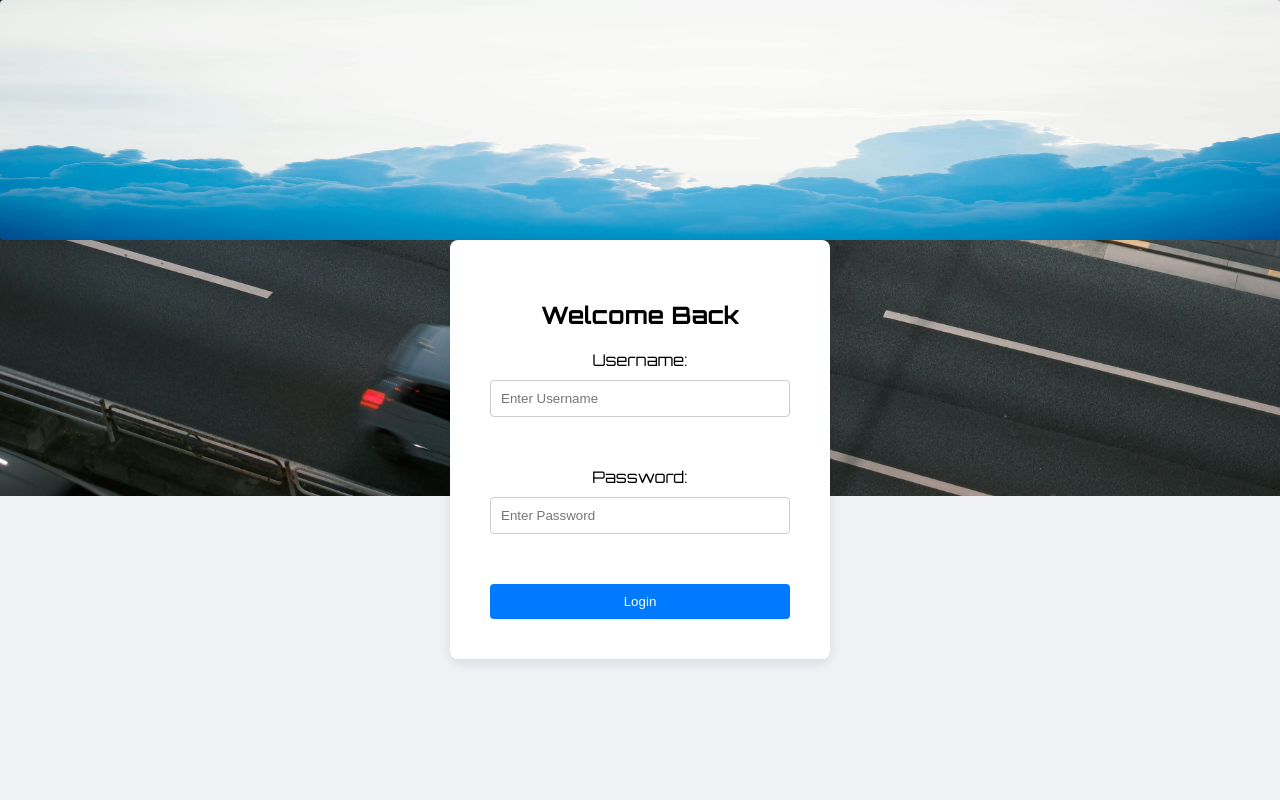
After one commit to Spulp45/cisc4900, a Flask app: page /login in a window 1280 px wide. The commit adds this page. Run offline with Flask 3, Linux system fonts and the light colour scheme; parts of the project's set-up code (start-up, migrations or seed data) failed here and were passed over.

Commit message:
add login and started style

```diff
--- a/app.py
+++ b/app.py
@@ -12,6 +12,13 @@ app = Flask(__name__)
 app.secret_key = json.load(open("secret.json"))["SECRET_KEY"]
 app.config['UPLOAD_DIRECTORY'] = json.load(open("config.json"))["UPLOAD_DIRECTORY"]
 app.config['ALLOWED_EXTENSIONS'] = json.load(open("config.json"))["ALLOWED_EXTENSIONS"]
+
+
+@app.route('/login')
+def login():
+    # This looks for a file named login.html inside a 'templates' folder
+    return render_template('login.html')
+
 
 
 @app.route('/')
--- /dev/null
+++ b/static/styleForWeb/login.css
@@ -0,0 +1,73 @@
+body {
+    background-color: #f0f2f5;
+    font-family: 'Orbitron', sans-serif;
+    display: flex;
+    flex-direction: column;
+    justify-content: flex-start;
+    align-items: center;
+    height: 100vh;
+    margin: 0;
+}
+
+.login-container {
+    background: white;
+    padding: 40px; /* This is what makes the photo look "small" and centered */
+    border-radius: 8px;
+    box-shadow: 0 4px 12px rgba(0,0,0,0.1);
+    text-align: center;
+    width: 300px;
+}
+
+.top-photo {
+    width: 100%;
+    height: 30vh;
+    overflow: hidden;
+    display: flex;
+    justify-content: center;
+    /*margin-bottom: 20px;*/
+}
+
+.top-photo img {
+    width: 100%;       /* Force the photo to fill the width */
+    height: 100%;      /* Force the photo to fill the height */
+    display: block;
+    margin: 0 auto;
+    border-radius: 4px; /* Optional: rounds the photo corners slightly */
+}
+
+#bg-img {
+    /* 1. This "pins" it so it doesn't move */
+    position: fixed;
+    top: 0;
+    left: 0;
+
+    /* 2. This makes it cover the whole screen */
+    width: 100%;
+    height: 62%;
+
+    /* 3. This ensures it stays BEHIND the login box */
+    z-index: -1;
+
+    /* 4. This prevents the road from looking squished */
+    object-fit: cover;
+}
+
+input {
+    display: block;
+    width: 100%;
+    margin: 10px 0;
+    padding: 10px;
+    border: 1px solid #ccc;
+    border-radius: 4px;
+    box-sizing: border-box; /* Prevents input from sticking out of the box */
+}
+
+button {
+    width: 100%;
+    padding: 10px;
+    background-color: #007bff;
+    color: white;
+    border: none;
+    border-radius: 4px;
+    cursor: pointer;
+}
--- a/templates/home.html
+++ b/templates/home.html
@@ -10,6 +10,10 @@
   <body>
     <div class="container">
       <h1>Welcome to My Driving App</h1>
+
+        <div class = "NovBar">
+          {{ func.home_page_button("all_trips", link = url_for('all_trips')) }}
+        </div>
 
       <!-- GPX Upload Form -->
       <div class="upload-section">
--- /dev/null
+++ b/templates/login.html
@@ -0,0 +1,35 @@
+<!DOCTYPE html>
+<html>
+<head>
+    <title>Login - GPX Project</title>
+    <link href="https://fonts.googleapis.com/css2?family=Orbitron:wght@400;700&display=swap" rel="stylesheet">
+    <link rel="stylesheet" href="{{ url_for('static', filename='styleForWeb/login.css') }}">
+</head>
+<body>
+
+    <div class="top-photo">
+        <img src="{{ url_for('static', filename='Images/login/cloud.jpg') }}" alt="Cloud Logo">
+    </div>
+
+    <img src="{{ url_for('static', filename='Images/login/road.jpg') }}" id="bg-img" alt="Road Background">
+
+    <div class="login-container">
+
+        <h2>Welcome Back</h2>
+        <form>
+            <label>Username:</label>
+            <input type="text" name="username" placeholder="Enter Username">
+
+            <br><br>
+
+            <label>Password:</label>
+            <input type="password" name="password" placeholder="Enter Password">
+
+            <br><br>
+
+            <button type="button">Login</button>
+        </form>
+    </div>
+
+</body>
+</html>
```
Also changed, not shown: templates/macros.html (+11 -2 lines), static/Images/login/cloud.jpg (added), static/Images/login/road.jpg (added).
